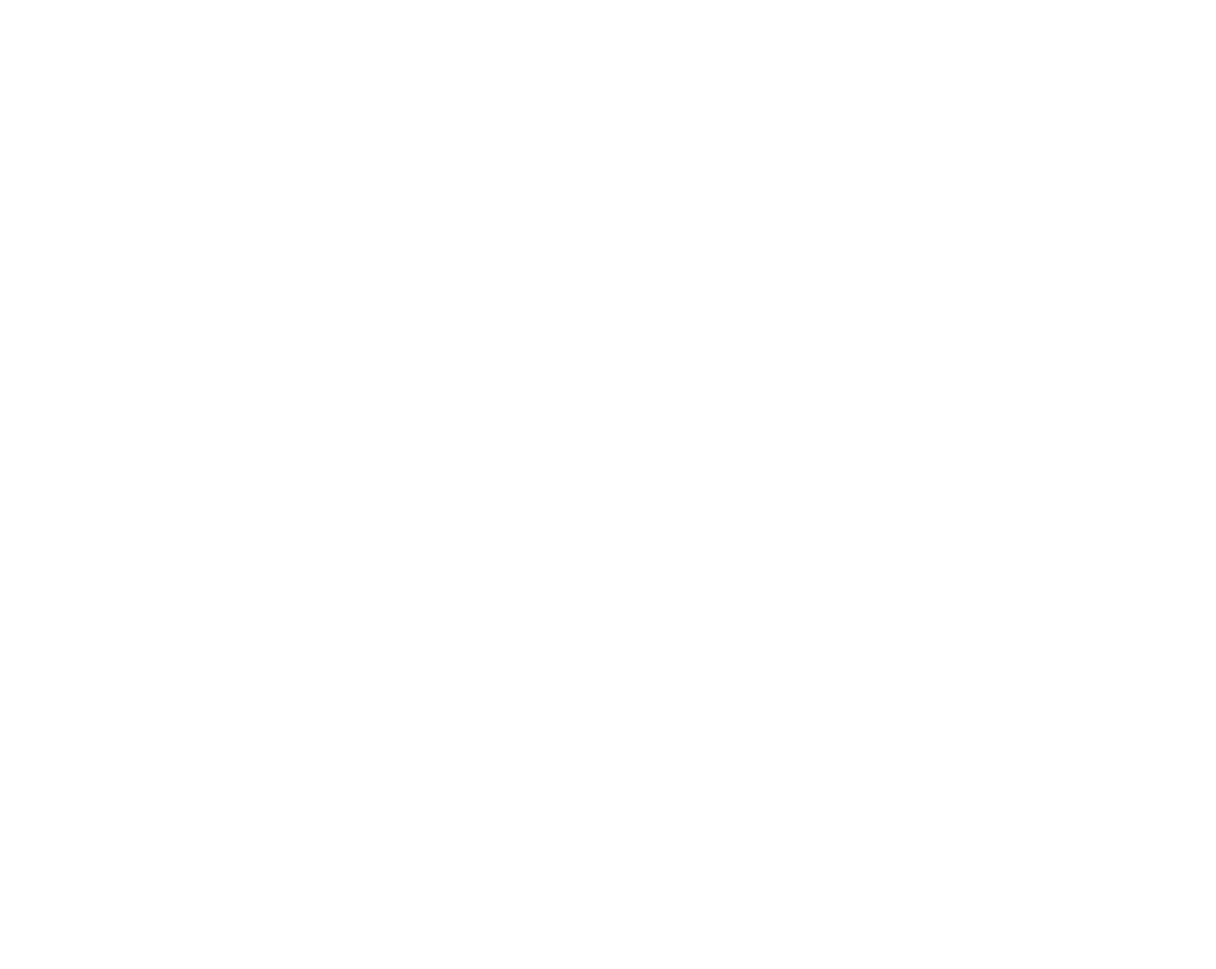
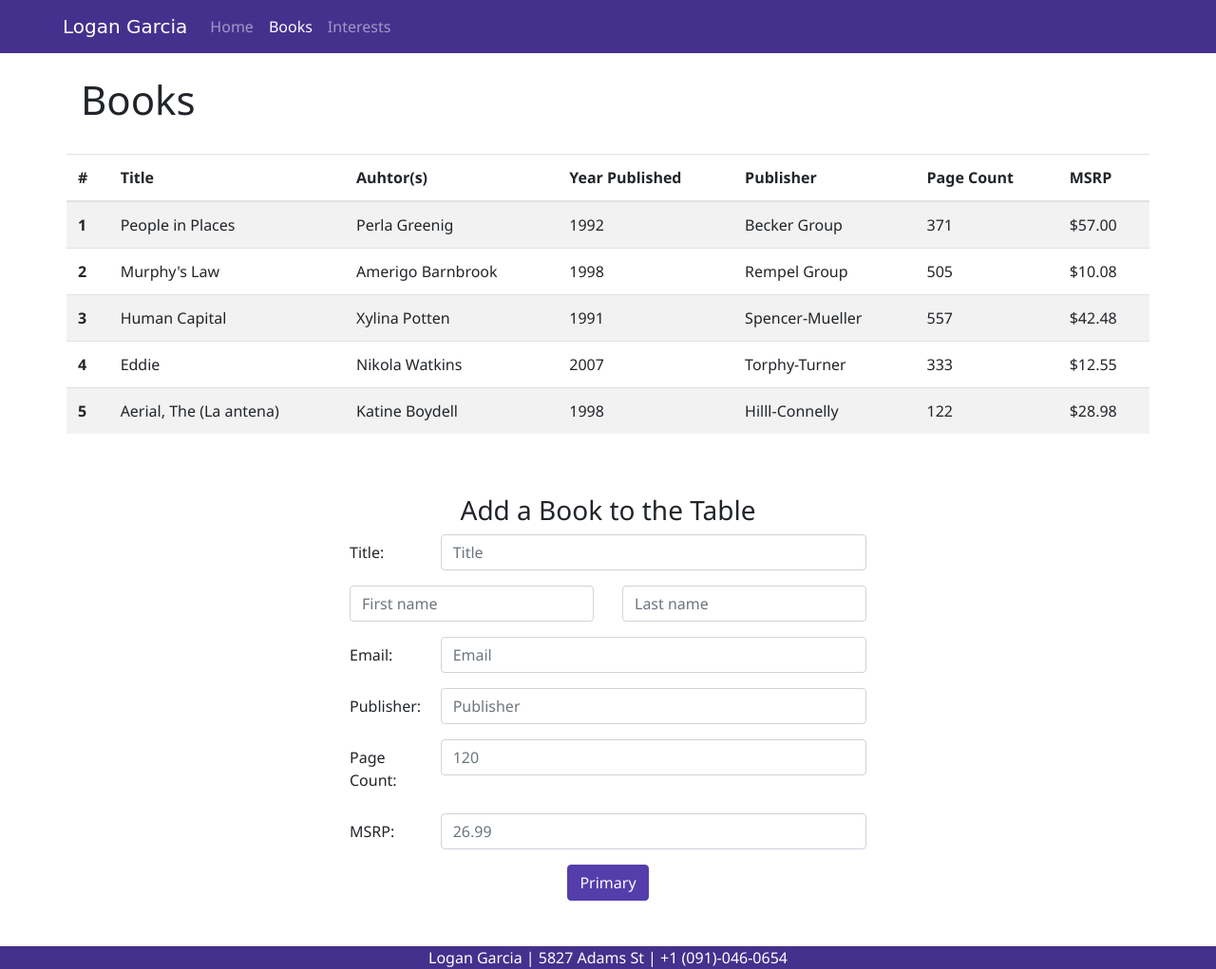
Before and after one commit to iu-msis/1-html-review-stconway0, a PHP site: page /books.html in a window 1280 px wide. Before the commit the page is empty. Shown: the whole page at 95% size. Before the commit the page ends 800 px from the top, so only its background shows below. Run offline with PHP 8.4, Linux system fonts and the light colour scheme; some web fonts are replaced.

Commit message:
Adding books.html, form, and form design
The following commit adds the books.html that contains books table, and an appropriate form to add new books.  Furthermore, additional design changes where introducced to CSS

```diff
--- a/public/books.html
+++ b/public/books.html
@@ -0,0 +1,200 @@
+<!DOCTYPE html>
+<html>
+  <head>
+    <!-- Required meta tags -->
+    <meta charset="utf-8">
+    <meta name="viewport" content="width=device-width, initial-scale=1, shrink-to-fit=no">
+
+    <!-- Bootstrap CSS -->
+    <link rel="stylesheet" href="https://stackpath.bootstrapcdn.com/bootstrap/4.3.1/css/bootstrap.min.css" integrity="sha384-ggOyR0iXCbMQv3Xipma34MD+dH/1fQ784/j6cY/iJTQUOhcWr7x9JvoRxT2MZw1T" crossorigin="anonymous">
+
+    <!-- Page title -->
+    <title>Home Page</title>
+
+    <!-- Applying fonts -->
+    <!-- Fonts taken from the following website: https://www.cdnfonts.com/segoe-ui-4.font -->
+    <link href="http://fonts.cdnfonts.com/css/segoe-ui-4" rel="stylesheet">
+    <style>@import url('http://fonts.cdnfonts.com/css/segoe-ui-4');</style>
+
+    <!-- HTML CSS -->
+    <link href="css/site.css" rel="stylesheet" type="text/css">
+  </head>
+
+  <body>
+    <!-- Navigation menu -->
+    <!-- Navigation style -->
+    <nav class="navbar navbar-expand-lg navbar-dark" style="background-color: #44318D;">
+
+      <!-- Navbar content -->
+      <a class="navbar-brand" href="index.html" style="font-family: 'Brush Script MT', cursive; padding-left: 50px;">Logan Garcia</a>
+
+      <button class="navbar-toggler" type="button" data-toggle="collapse" data-target="#navbarSupportedContent" aria-controls="navbarSupportedContent" aria-expanded="false" aria-label="Toggle navigation">
+        <span class="navbar-toggler-icon"></span>
+      </button>
+
+      <div class="collapse navbar-collapse" id="navbarSupportedContent">
+        <ul class="navbar-nav mr-auto">
+          <li class="nav-item">
+            <a class="nav-link" href="index.html">Home</a>
+          </li>
+          <li class="nav-item active">
+            <a class="nav-link" href="books.html">Books <span class="sr-only">(current)</span></a>
+          </li>
+          <li class="nav-item">
+            <a class="nav-link" href="interests.html">Interests</a>
+          </li>
+        </ul>
+      </div>
+    </nav>
+
+
+    <!-- Main code -->
+    <main>
+      <div class="container">
+
+        <br>
+
+        <h1>Books</h1>
+
+        <br>
+
+        <div class="row">
+          <!-- Book data was assembled using the following website: https://www.mockaroo.com/ -->
+          <table class="table table-striped">
+            <thead>
+              <tr>
+                <th scope="col">#</th>
+                <th scope="col">Title</th>
+                <th scope="col">Auhtor(s)</th>
+                <th scope="col">Year Published</th>
+                <th scope="col">Publisher</th>
+                <th scope="col">Page Count</th>
+                <th scope="col">MSRP</th>
+              </tr>
+            </thead>
+            <tbody>
+              <tr>
+                <th scope="row">1</th>
+                <td>People in Places</td>
+                <td>Perla Greenig</td>
+                <td>1992</td>
+                <td>Becker Group</td>
+                <td>371</td>
+                <td>$57.00</td>
+              </tr>
+              <tr>
+                <th scope="row">2</th>
+                <td>Murphy's Law</td>
+                <td>Amerigo Barnbrook</td>
+                <td>1998</td>
+                <td>Rempel Group</td>
+                <td>505</td>
+                <td>$10.08</td>
+              </tr>
+              <tr>
+                <th scope="row">3</th>
+                <td>Human Capital</td>
+                <td>Xylina Potten</td>
+                <td>1991</td>
+                <td>Spencer-Mueller</td>
+                <td>557</td>
+                <td>$42.48</td>
+              </tr>
+              <tr>
+                <th scope="row">4</th>
+                <td>Eddie</td>
+                <td>Nikola Watkins</td>
+                <td>2007</td>
+                <td>Torphy-Turner</td>
+                <td>333</td>
+                <td>$12.55</td>
+              </tr>
+              <tr>
+                <th scope="row">5</th>
+                <td>Aerial, The (La antena)</td>
+                <td>Katine Boydell</td>
+                <td>1998</td>
+                <td>Hilll-Connelly</td>
+                <td>122</td>
+                <td>$28.98</td>
+              </tr>
+            </tbody>
+          </table>
+
+        </div>
+
+        <br><br>
+
+        <center><h3>Add a Book to the Table</h3></center>
+
+        <div class="row justify-content-center">
+          <form class="book-form">
+            <div class="form-group row">
+              <label for="title" class="col-sm-2 col-form-label">Title: </label>
+              <div class="col-sm-10">
+                <input type="text" class="form-control" id="title" placeholder="Title">
+              </div>
+            </div>
+
+            <div class="form-group row">
+              <div class="col">
+                <input type="text" class="form-control" id="first_name" placeholder="First name">
+              </div>
+              <div class="col">
+                <input type="text" class="form-control" id="last_name" placeholder="Last name">
+              </div>
+            </div>
+
+            <div class="form-group row">
+              <label for="email" class="col-sm-2 col-form-label">Email: </label>
+              <div class="col-sm-10">
+                <input type="email" class="form-control" id="email" placeholder="Email">
+              </div>
+            </div>
+
+            <div class="form-group row">
+              <label for="publisher" class="col-sm-2 col-form-label">Publisher: </label>
+              <div class="col-sm-10">
+                <input type="text" class="form-control" id="publisher" placeholder="Publisher">
+              </div>
+            </div>
+
+            <div class="form-group row">
+              <label for="pages" class="col-sm-2 col-form-label">Page Count: </label>
+              <div class="col-sm-10">
+                <input type="number" class="form-control" id="pages" placeholder="120">
+              </div>
+            </div>
+
+            <div class="form-group row">
+              <label for="msrp" class="col-sm-2 col-form-label">MSRP: </label>
+              <div class="col-sm-10">
+                <input type="number" class="form-control" id="msrp" placeholder="26.99">
+              </div>
+            </div>
+
+            <center>
+              <button type="button" class="btn btn-primary">Primary</button>
+            </center>
+          </form>
+        </div>
+
+        </div>
+      </div>
+    </main>
+
+    <br><br>
+
+    <!-- Page footer -->
+    <footer>
+      <center>Logan Garcia | 5827 Adams St | +1 (091)-046-0654</center>
+    </footer>
+
+
+    <!-- JavaScript -->
+    <!-- jQuery first, then Popper.js, then Bootstrap JS -->
+    <script src="https://code.jquery.com/jquery-3.3.1.slim.min.js" integrity="sha384-q8i/X+965DzO0rT7abK41JStQIAqVgRVzpbzo5smXKp4YfRvH+8abtTE1Pi6jizo" crossorigin="anonymous"></script>
+    <script src="https://cdnjs.cloudflare.com/ajax/libs/popper.js/1.14.7/umd/popper.min.js" integrity="sha384-UO2eT0CpHqdSJQ6hJty5KVphtPhzWj9WO1clHTMGa3JDZwrnQq4sF86dIHNDz0W1" crossorigin="anonymous"></script>
+    <script src="https://stackpath.bootstrapcdn.com/bootstrap/4.3.1/js/bootstrap.min.js" integrity="sha384-JjSmVgyd0p3pXB1rRibZUAYoIIy6OrQ6VrjIEaFf/nJGzIxFDsf4x0xIM+B07jRM" crossorigin="anonymous"></script>
+  </body>
+</html>
--- a/public/css/site.css
+++ b/public/css/site.css
@@ -6,12 +6,16 @@
     background-color: #44318D;
   }
 
-  main {
-
+  footer {
+    color: white;
+    background-color: #44318D;
   }
 
-  footer {
-    color: white;
+  h1 {
+    font-size: 42px;
+  }
+
+  button {
     background-color: #44318D;
   }
 
@@ -39,9 +43,14 @@
     border-color: white;
   }
 
+  .book-form {
 
+  }
 
+  /* To change colors of Bootstrap buttons, the following resource was used: https://www.codegrepper.com/code-examples/html/bootstrap+change+button+color */
 
-  .profile-info col-sx-9 {
-    font-size: 10px;
+  .btn-primary, .btn-primary:hover, .btn-primary:active, .btn-primary:visited {
+      background-color: #533EAB !important;
+      color:#FFF;
+      border-color: #533EAB;
   }
--- a/public/index.html
+++ b/public/index.html
@@ -73,6 +73,7 @@
                 <b>Birthdate: </b>August 17, 1993 <br>
                 <b>Age: </b>28 <br>
               </p>
+              <!-- The random profile was created using: https://randomuser.me/ -->
             </div>
           </div>
 
@@ -94,6 +95,8 @@
 
     </main>
 
+    <br><br>
+
 
     <!-- Page footer -->
     <footer>
```
